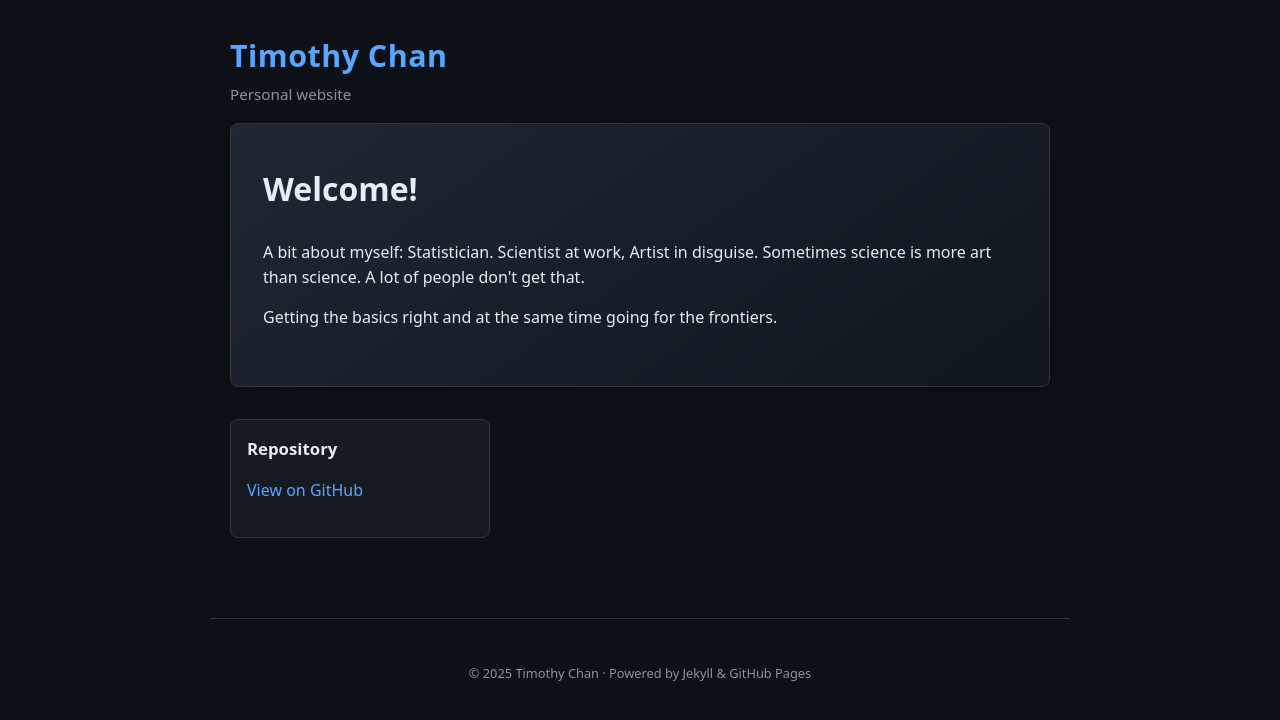
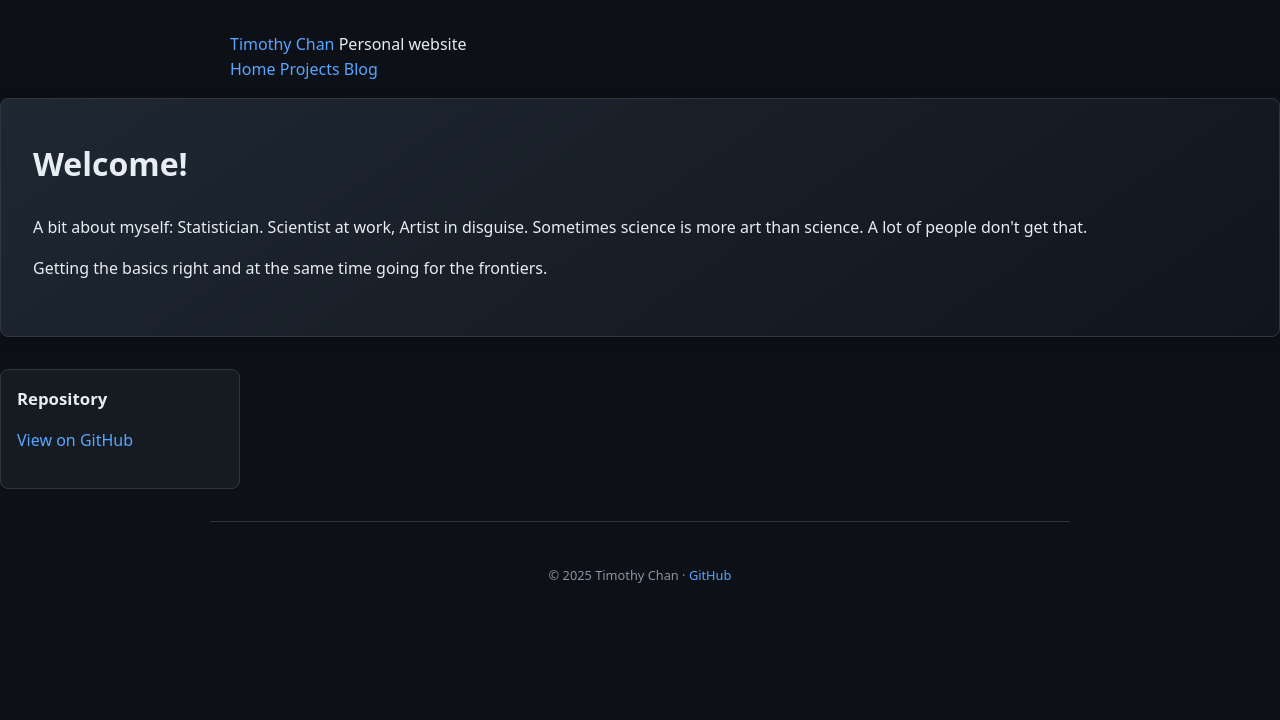
Before and after one commit to resyui/resyui.github.io, a Jekyll site: the page built from index.md, in a window 1280 px wide. Shown: the top 720 px of the page. Built offline with Jekyll 4.4.1, drawn with Linux system fonts in a browser that asks for light colours.

Commit message:
Update default layout with new header and footer structure
Refactor layout structure for better organization and styling.

```diff
--- a/_layouts/default.html
+++ b/_layouts/default.html
@@ -9,14 +9,29 @@
 </head>
 <body>
   <header class="site-header">
-    <h1><a href="{{ '/' | relative_url }}">{{ site.title }}</a></h1>
-    <p class="tagline">{{ site.description }}</p>
+    <div class="inner">
+      <div class="brand">
+        <a class="site-title" href="{{ '/' | relative_url }}">{{ site.title }}</a>
+        <span class="site-tagline">{{ site.description }}</span>
+      </div>
+      <nav class="site-nav">
+        <a href="{{ '/' | relative_url }}">Home</a>
+        <a href="{{ '/projects/' | relative_url }}">Projects</a>
+        <a href="{{ '/blog/' | relative_url }}">Blog</a>
+      </nav>
+    </div>
   </header>
-  <main class="content">
-    {{ content }}
+
+  <main class="site-main">
+    <div class="inner">
+      {{ content }}
+    </div>
   </main>
+
   <footer class="site-footer">
-    <p>&copy; {{ site.time | date: '%Y' }} {{ site.author }} · Powered by Jekyll & GitHub Pages</p>
+    <div class="inner">
+      <p>&copy; {{ site.time | date: '%Y' }} {{ site.author }} · <a href="https://github.com/{{ site.github_username | default: site.author }}">GitHub</a></p>
+    </div>
   </footer>
 </body>
 </html>
```
